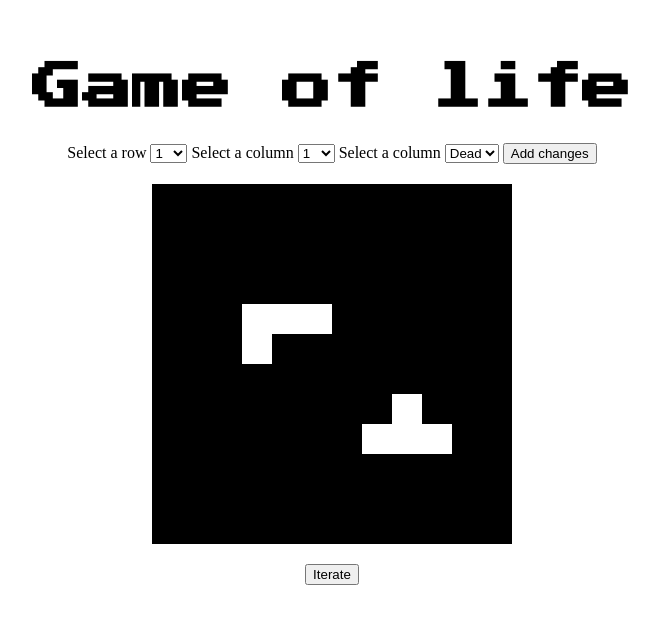
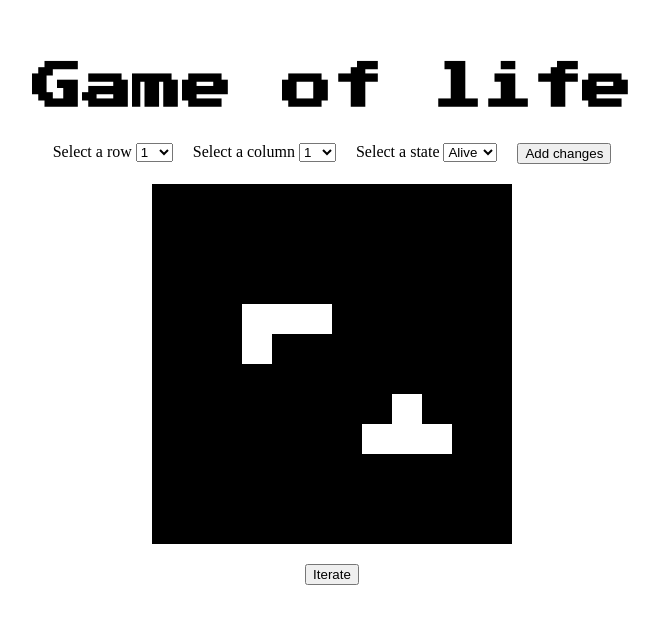
Before and after one commit to Barrufat/202309-w5chwe-alex-barbero, a website with bundled scripts: page index.html in a window 1280 px wide. Shown: the part 101-724 px from the top of the page, without its empty margins (308-967 px from the left). Built offline with nearby package versions, Linux system fonts and the light colour scheme.

Commit message:
Fix form styles and label

```diff
--- a/index.html
+++ b/index.html
@@ -33,10 +33,10 @@
 
         </select>
       </label>
-      <label> Select a column
+      <label> Select a state
         <select class="select-state">
+          <option value="true">Alive</option>
           <option value="false">Dead</option>
-          <option value="true">Alive</option>
         </select>
       </label>
       <button type="submit" class="add-changes">Add changes</button>
--- a/styles/styles.css
+++ b/styles/styles.css
@@ -12,6 +12,11 @@ main {
   font-family: "Press Start 2P", monospace;
   font-size: 50px;
   margin-bottom: 10px;
+}
+
+.setup-box {
+  display: flex;
+  gap: 20px;
 }
 
 .cells-box {
```
